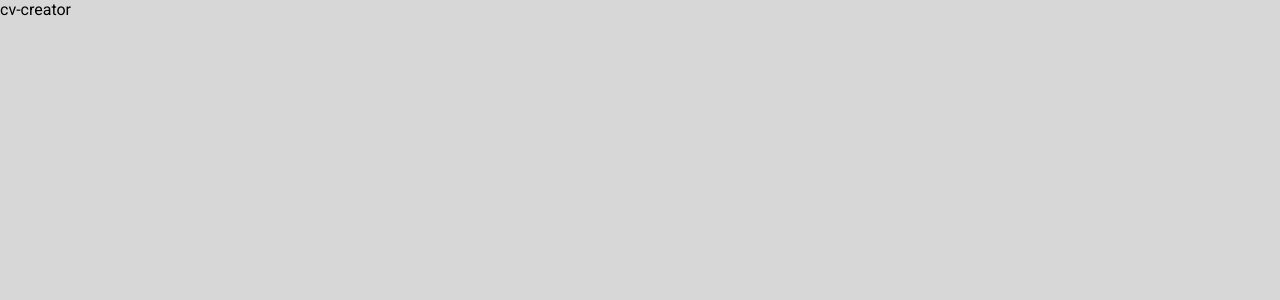
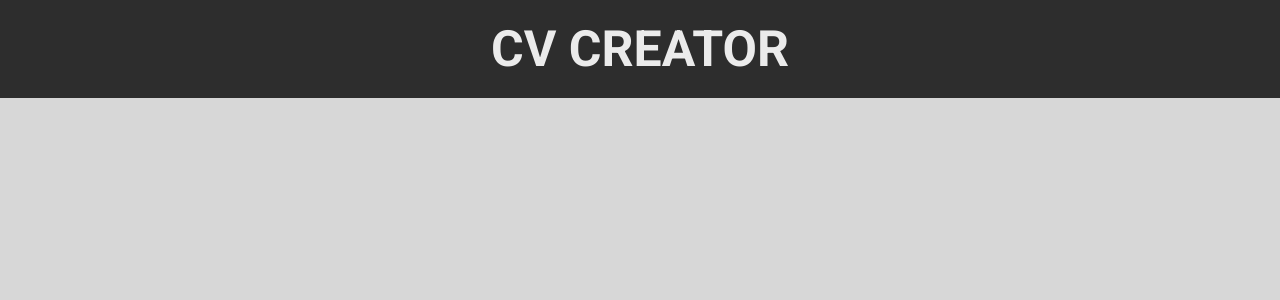
Before and after one commit to thomasmartindev/cv-creator, a React (Vite) app: page / in a window 1280 px wide. Shown: the top 300 px of the page. Built offline with nearby package versions, Linux system fonts and the light colour scheme.

Commit message:
Create header

```diff
--- a/src/App.jsx
+++ b/src/App.jsx
@@ -1 +1,9 @@
-export const App = () => 'cv-creator'
+import { Header } from './components/Header'
+
+export const App = () => {
+  return (
+    <>
+      <Header />
+    </>
+  )
+}
--- /dev/null
+++ b/src/components/Header.jsx
@@ -0,0 +1,29 @@
+import styled from 'styled-components'
+
+export const Header = () => {
+  return (
+    <StyledContainer>
+      <StyledWrapper>
+        <h1>CV CREATOR</h1>
+      </StyledWrapper>
+    </StyledContainer>
+  )
+}
+
+const StyledContainer = styled.header`
+  background-color: ${({ theme }) => theme.dark};
+`
+
+const StyledWrapper = styled.div`
+  color: ${({ theme }) => theme.light};
+  display: flex;
+  font-size: 5rem;
+  font-weight: 700;
+  margin: 0 auto;
+  max-width: 1800px;
+  padding: 2rem 8rem;
+
+  @media (max-width: 1600px) {
+    justify-content: center;
+  }
+`
```
